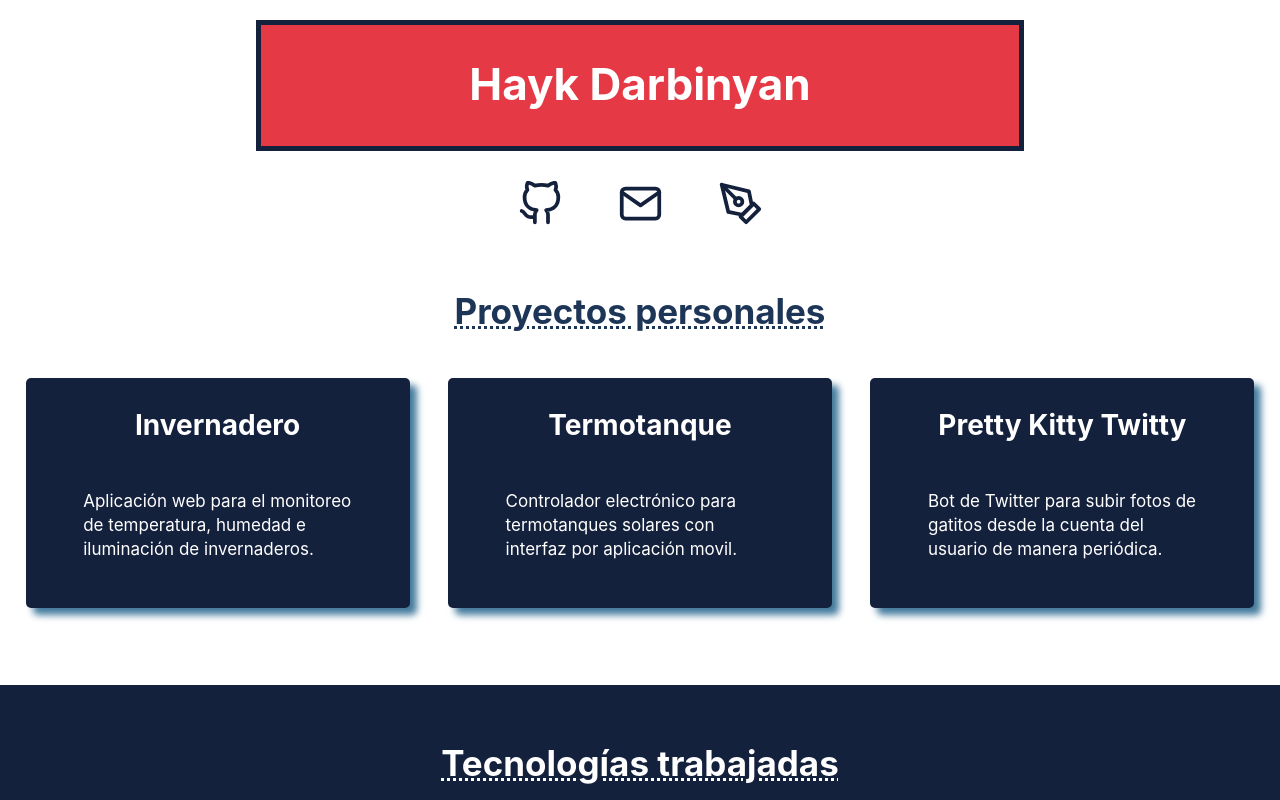
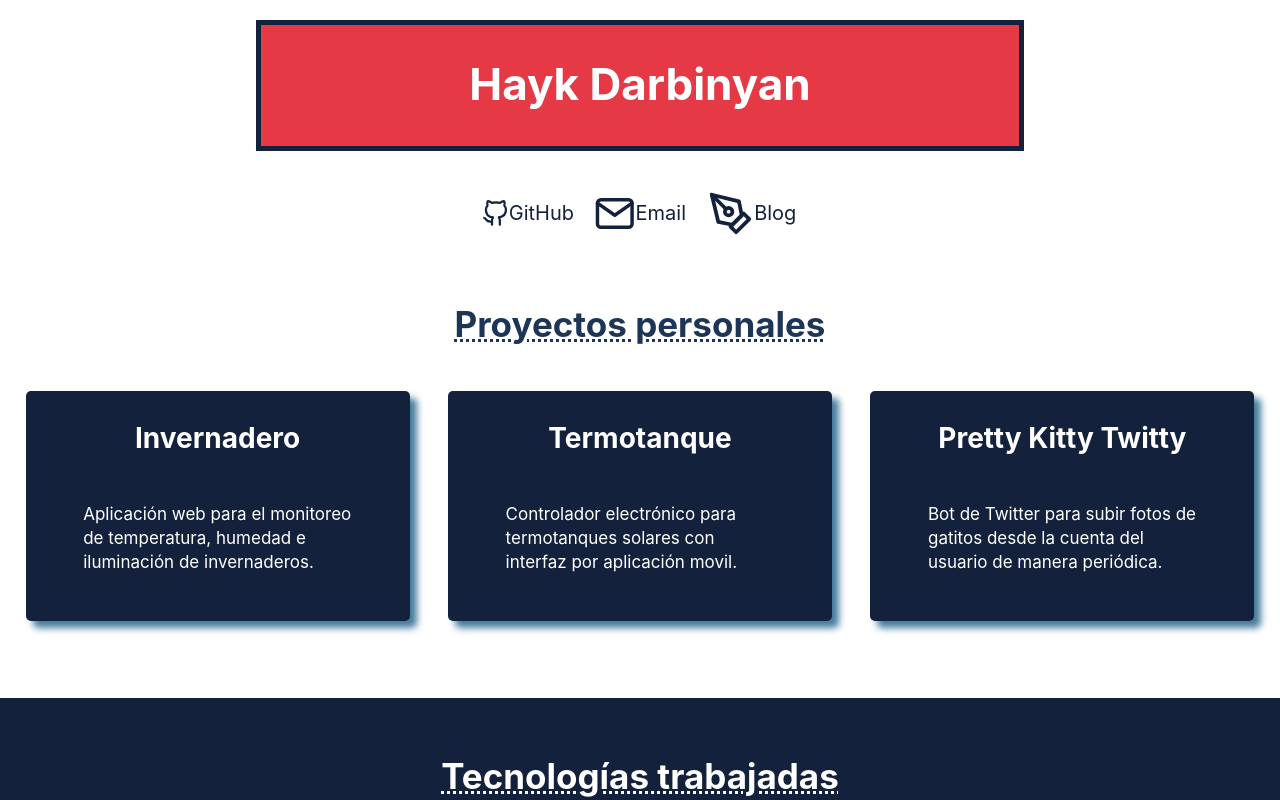
Before and after one commit to haykodarb/portfolio, a Next.js app: page / in a window 1280 px wide. Shown: the top 800 px of the page. Built offline with nearby package versions, Linux system fonts and the light colour scheme.

Commit message:
Added text to links

```diff
--- a/src/components/Hero/hero.module.css
+++ b/src/components/Hero/hero.module.css
@@ -23,10 +23,37 @@
 	display: flex;
 	flex-direction: row;
 	flex-wrap: wrap;
-	width: 15%;
+	width: 35%;
 	min-width: 300px;
 	margin-top: 30px;
 	text-align: center;
 	align-items: center;
 	justify-content: center;
 }
+
+.subtitle a {
+	text-decoration-line: none;
+	color: #14213d;
+	text-align: center;
+	display: flex;
+	flex-direction: row;
+	flex: 1;
+	align-items: center;
+	justify-content: space-evenly;
+	padding: 10px;
+	max-width: 25%;
+}
+
+.link {
+	text-decoration-line: none;
+	color: #14213d;
+	flex: 1;
+	text-align: center;
+	padding: 10px;
+	display: flex;
+	max-width: 25%;
+	flex-direction: row;
+	align-items: center;
+	cursor: pointer;
+	justify-content: space-evenly;
+}
--- a/src/components/Hero/index.js
+++ b/src/components/Hero/index.js
@@ -13,21 +13,23 @@ const Hero = () => {
 					href="https://github.com/haykodarb"
 					target="_blank"
 					rel="noreferrer noopener"
-					style={{ flex: 1 }}
 				>
 					<GitHub color="#14213d" size={45} />
+					GitHub
 				</a>
-				<a href="mailto:haykodarb@gmail.com" style={{ flex: 1 }}>
+				<a href="mailto:work@hayk.ar" >
 					<Mail color="#14213d" size={45} />
+					Email
 				</a>
-				<div style={{ flex: 1, cursor: "pointer", alignItems: 'center' }}>
-
-					<Link href='/blog'>
-						<a >
+				<div className={styles.link}>
+					<Link href='/blog' >
+						< >
 							<PenTool color="#14213d" size={45} />
-						</a>
+							Blog
+						</>
 					</Link>
 				</div>
+
 			</div>
 		</>
 	);
```
